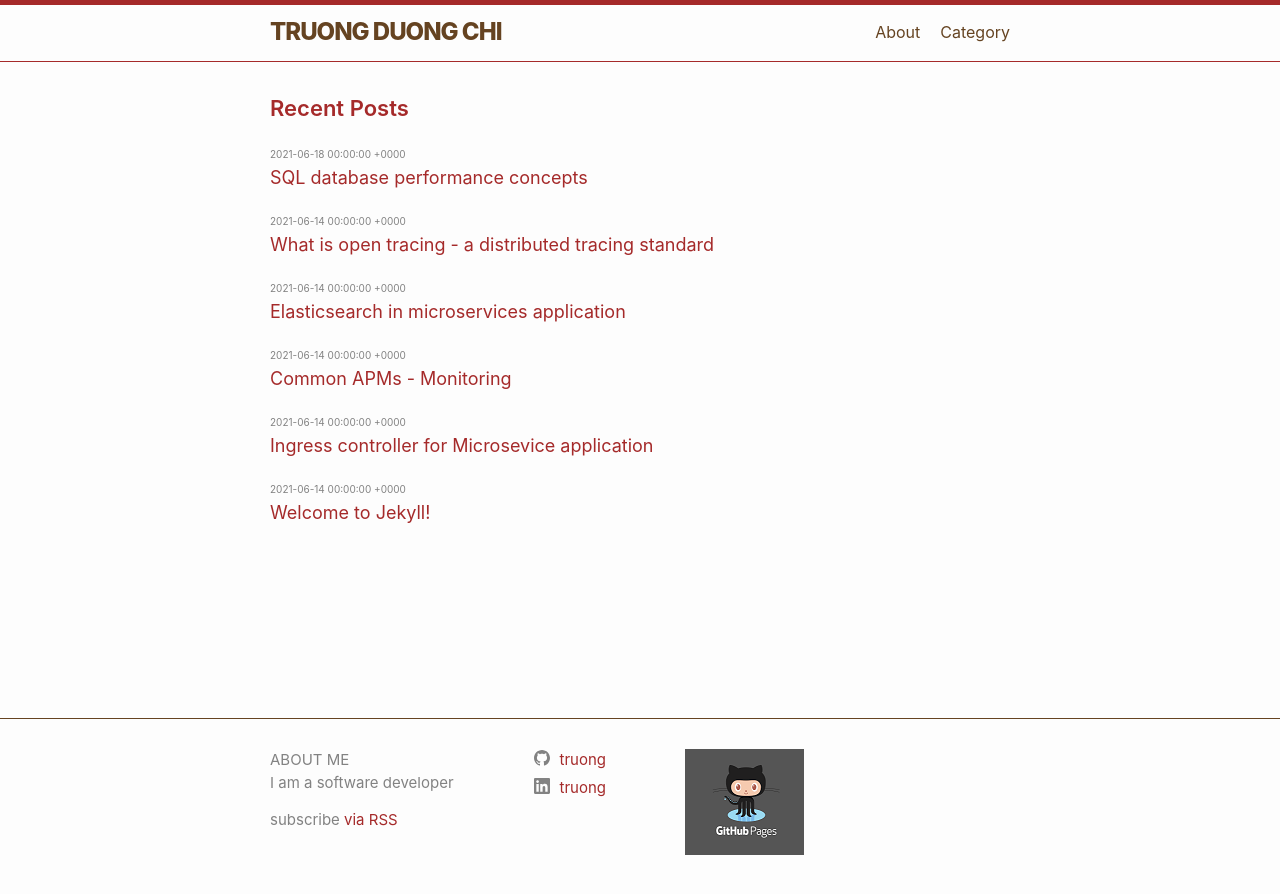
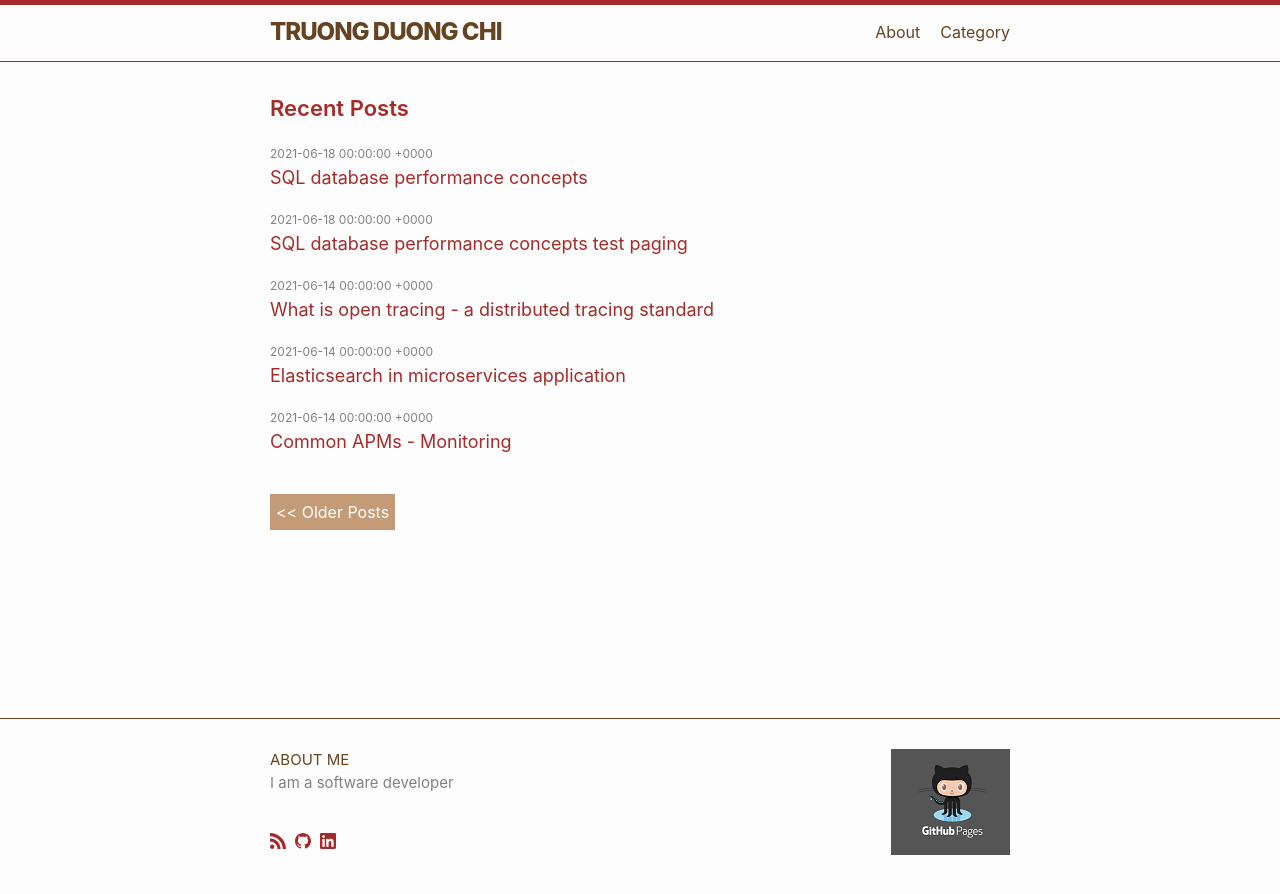
Before and after one commit to truongduong/blog, a Jekyll site: the page built from index.html, in a window 1280 px wide. Shown: the top 894 px of the page. Built offline with Jekyll 4.4.1, drawn with Linux system fonts in a browser that asks for light colours; the list of posts is cut into pages by our own code.

Commit message:
change style

```diff
--- a/_config.yml
+++ b/_config.yml
@@ -33,6 +33,15 @@ markdown: kramdown
 theme: minima
 plugins:
   - jekyll-feed
+  - jekyll-paginate
+
+paginate: 5
+
+paginate_path: "/page/:num/"
+
+# permalink: /:title
+
+
 
 # Exclude from processing.
 # The following items will not be processed, by default.
--- a/_layouts/home.html
+++ b/_layouts/home.html
@@ -54,14 +54,18 @@
       <div class="footer-col footer-col-1">
         <ul class="contact-list">
           <li class="p-name">ABOUT ME</li><li>I am a software developer</li></ul>
-          <p class="rss-subscribe">subscribe <a href="/blog/feed.xml">via RSS</a></p>
+          <br>
+          <dev class="social-media-list">
+              <a href="/blog/feed.xml"><svg class="svg-icon"><use xlink:href="/blog/assets/minima-social-icons.svg#rss"></use></svg></a>
+              <a href="https://github.com/truong"><svg class="svg-icon"><use xlink:href="/blog/assets/minima-social-icons.svg#github"></use></svg></a>
+              <a href="https://www.linkedin.com/in/truong"><svg class="svg-icon"><use xlink:href="/blog/assets/minima-social-icons.svg#linkedin"></use></svg></a>
+          </dev>
       </div>
 
-      <div class="footer-col footer-col-2"><ul class="social-media-list"><li><a href="https://github.com/truong"><svg class="svg-icon"><use xlink:href="/blog/assets/minima-social-icons.svg#github"></use></svg> <span class="username">truong</span></a></li><li><a href="https://www.linkedin.com/in/truong"><svg class="svg-icon"><use xlink:href="/blog/assets/minima-social-icons.svg#linkedin"></use></svg> <span class="username">truong</span></a></li></ul>
-</div>
+      <div class="footer-col footer-col-2"></div>
 
       <div class="footer-col footer-col-3">
-        <img src="/blog/assets/githubpage.png">
+        <img class="githubicon" src="/blog/assets/githubpage.png">
       </div>
     </div>
 
--- /dev/null
+++ b/_posts/2021-06-17-sql-server-performance-tuning copy.md
@@ -0,0 +1,10 @@
+---
+layout: post
+title: SQL database performance concepts test paging
+date:   2021-06-18
+categories: Database
+---
+
+Test paging
+
+We can find here priciples and concepts to have good performnace when using sql database for application
--- a/about.markdown
+++ b/about.markdown
@@ -4,4 +4,6 @@ title: About
 permalink: /about/
 ---
 
-My name is Truong, I am a developer
+My name is Truong, I am a software developer
+
+https://www.linkedin.com/in/truong-duong-chi-2170b05a/
--- a/assets/main.css
+++ b/assets/main.css
@@ -53,7 +53,7 @@ pre > code { border: 0; padding-right: 0; padding-left: 0; }
 .wrapper:after, .footer-col-wrapper:after { content: ""; display: table; clear: both; }
 
 /** Icons */
-.svg-icon { width: 16px; height: 16px; display: inline-block; fill: #828282; padding-right: 5px; vertical-align: text-top; }
+.svg-icon { width: 16px; height: 16px; display: inline-block; fill: brown; padding-right: 5px; vertical-align: text-top; }
 
 .social-media-list li + li { padding-top: 5px; }
 
@@ -114,14 +114,40 @@ table td { border: 1px solid #e8e8e8; }
 .post-list { margin-left: 0; list-style: none; }
 .post-list > li { margin-bottom: 16px; }
 
-.post-meta { font-size: 10px; color: #828282; }
+.post-meta { font-size: 12px; color: #828282; }
 
 .post-link { display: block; font-size: 18px; }
 
 /** Posts */
 .post-header { margin-bottom: 30px; }
 
-.post-title { font-size: 42px; letter-spacing: -1px; line-height: 1; }
+/* Paging */
+.newer-posts {
+  background: #C39B77 none repeat scroll 0 0;
+  color: white !important;
+  outline: medium none;
+  padding: 6px;
+  text-decoration: none;
+  float: right;
+}
+.older-posts {
+  background:#C39B77 none repeat scroll 0 0;
+  color: white !important;
+  outline: medium none;
+  padding: 6px;
+  text-decoration: none;
+  float: left;
+}
+.githubicon
+{
+  float: right;
+}
+.p-name
+{
+  color: #654321;
+}
+
+.post-title { font-size: 24px; letter-spacing: -1px; line-height: 1; font-weight: 600; color: brown }
 @media screen and (max-width: 800px) { .post-title { font-size: 36px; } }
 
 .post-content { margin-bottom: 30px; }
--- /dev/null
+++ b/index.html
@@ -0,0 +1,78 @@
+---
+# Feel free to add content and custom Front Matter to this file.
+# To modify the layout, see https://jekyllrb.com/docs/themes/#overriding-theme-defaults
+
+layout: home
+---
+
+<!-- <ul class="post-list"> -->
+{% for post in paginator.posts %}
+  <span class="post-meta">{{post.date}}</span>
+    <h3>
+          <a class="post-link" href="{{ site.baseurl }}{{ post.url }}">
+            {{ post.title }}
+          </a>
+        </h3>
+{% endfor %} <br>
+
+<!-- Pagination links -->
+<!-- {% if paginator.total_pages > 1 %}
+<div class="pagination">
+  {% if paginator.previous_page %}
+    <a href="{{ paginator.previous_page_path | relative_url }}">&laquo; Prev</a>
+  {% else %}
+    <span>&laquo; Prev</span>
+  {% endif %}
+
+  {% for page in (1..paginator.total_pages) %}
+    {% if page == paginator.page %}
+      <em>{{ page }}</em>
+    {% elsif page == 1 %}
+      <a href="{{ '/' | relative_url }}">{{ page }}</a>
+    {% else %}
+      <a href="{{ site.paginate_path | relative_url | replace: ':num', page }}">{{ page }}</a>
+    {% endif %}
+  {% endfor %}
+
+  {% if paginator.next_page %}
+    <a href="{{ paginator.next_page_path | relative_url }}">Next &raquo;</a>
+  {% else %}
+    <span>Next &raquo;</span>
+  {% endif %}
+</div>
+{% endif %} -->
+
+<!-- Pagination links the second -->
+
+{% if paginator.total_pages != 1 %}
+    <div class="row text-center text-caps">
+        <div class="col-md-8 col-md-offset-2">
+            <nav class="pagination" role="pagination">
+<!-- <span class="page-number">Page {{ paginator.page }} of {{ paginator.total_pages }}</span> -->
+{% if site.paginate_path != 'page/:num'%}
+{% if paginator.previous_page %}
+  {% if paginator.previous_page == 1 %}
+  <a class="newer-posts" href="{{ site.url }}/blog/" title="Newer Posts">Newer Posts >></a>
+  {% else %}
+ <a class="newer-posts" href="{{ site.url }}/blog/page/{{ paginator.previous_page }}/" title="Newer Posts">Newer Posts >></a>
+  {% endif %}
+{% endif %}
+{% if paginator.next_page %}
+<a class="older-posts" href="{{ site.url }}/blog/page/{{ paginator.next_page }}/" title="Older Posts"><< Older Posts</a>
+{% endif %}
+{% else %}
+{% if paginator.previous_page %}
+  {% if paginator.previous_page == 1 %}
+  <a class="newer-posts" href="{{ site.url }}/blog/" title="Newer Posts">Newer Posts >></a>
+  {% else %}
+ <a class="newer-posts" href="{{ site.url }}/blog/page{{ paginator.previous_page }}/" title="Newer Posts">Newer Posts >></a>
+  {% endif %}
+{% endif %}
+{% if paginator.next_page %}
+<a class="older-posts" href="{{ site.url }}/blog/page/{{ paginator.next_page }}/" title="Older Posts"><< Older Posts </a>
+            </nav>
+        </div>
+    </div>
+{% endif %}
+{% endif %}
+{% endif %}
--- a/index.markdown
+++ /dev/null
@@ -1,16 +0,0 @@
----
-# Feel free to add content and custom Front Matter to this file.
-# To modify the layout, see https://jekyllrb.com/docs/themes/#overriding-theme-defaults
-
-layout: home
----
-
-<ul class="post-list">
-{% for post in site.posts %}
-  <li> <span class="post-meta">{{post.date}}</span>
-    <h3>
-          <a class="post-link" href="{{ site.baseurl }}{{ post.url }}">
-            {{ post.title }}
-          </a>
-        </h3>
-{% endfor %}
```
Also changed, not shown: _layouts/page.html (+8 -5 lines), _layouts/post.html (+20 -7 lines), Gemfile.lock.
